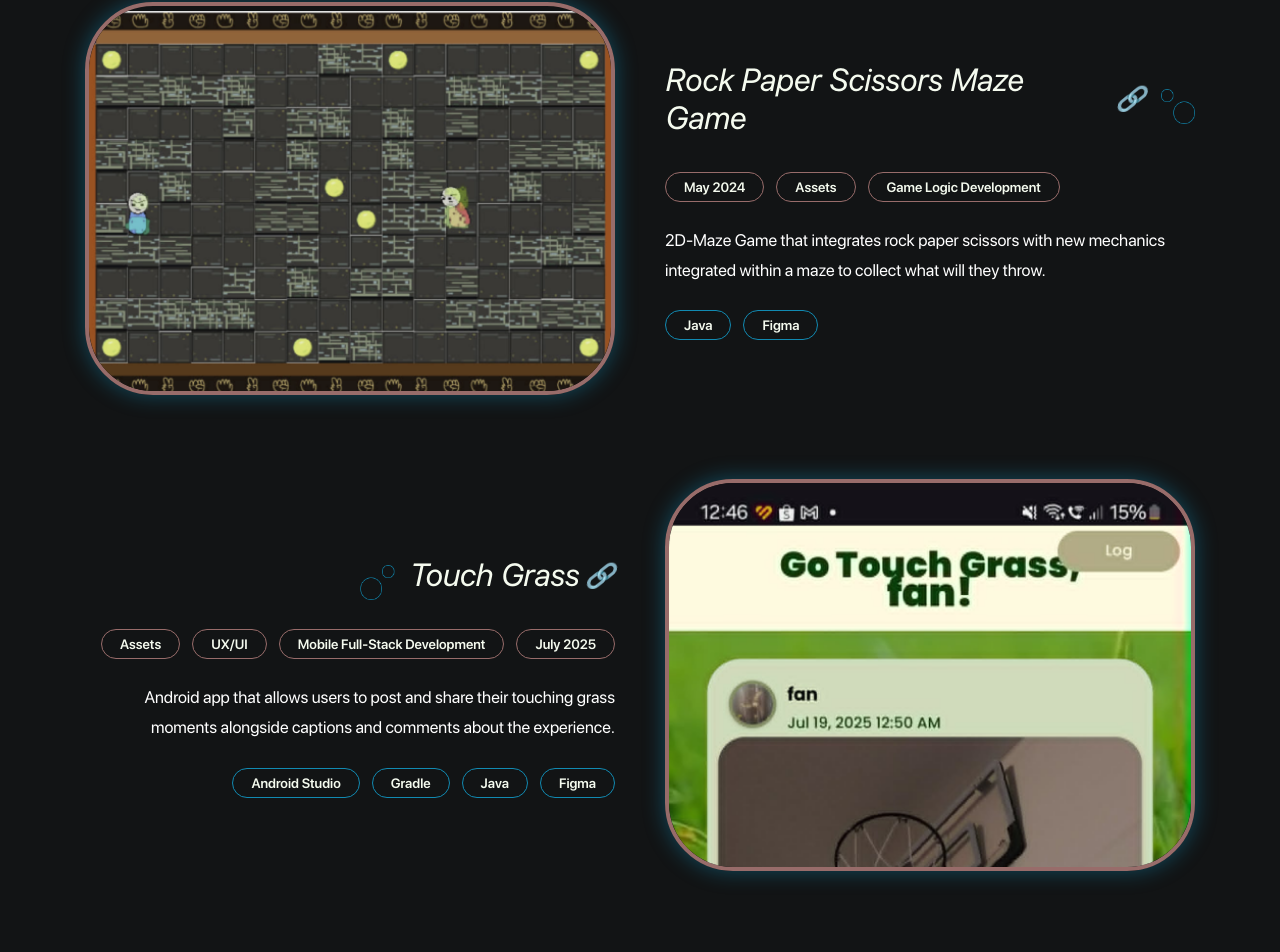
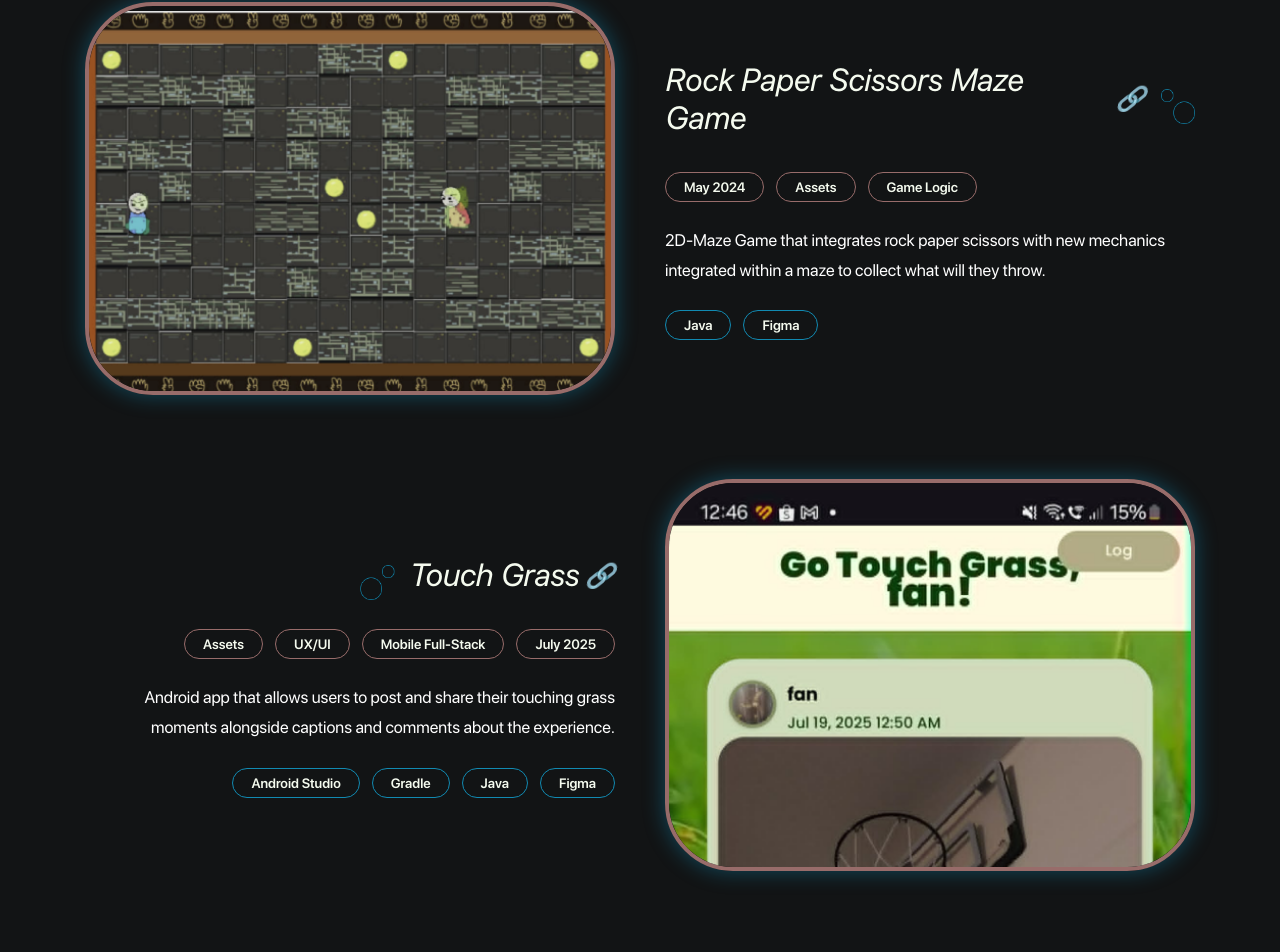
Before and after one commit to icepicklife/personal-website-portfo, a React (Vite) app: page / in a window 1280 px wide. Shown: the part 2931-3883 px from the top of the page. Built offline with nearby package versions, Linux system fonts and the light colour scheme.

Commit message:
make roles more concise

```diff
--- a/src/components/Projects.jsx
+++ b/src/components/Projects.jsx
@@ -63,7 +63,7 @@ const projectsData = [
         description: "2D-Maze Game that integrates rock paper scissors with new mechanics integrated within a maze to collect what will they throw.",
         tech: ["Java", "Figma"],
         date_released: "May 2024",
-        roles_done: ["Assets", "Game Logic Development"],
+        roles_done: ["Assets", "Game Logic"],
         img: Maze_preview,
         view_link: MazeGame_github
     },
@@ -73,7 +73,7 @@ const projectsData = [
         description: "Android app that allows users to post and share their touching grass moments alongside captions and comments about the experience.",
         tech: ["Android Studio", "Gradle", "Java", "Figma"],
         date_released: "July 2025",
-        roles_done: ["Assets", "UX/UI", "Mobile Full-Stack Development"],
+        roles_done: ["Assets", "UX/UI", "Mobile Full-Stack"],
         img: TouchGrass_preview,
         view_link: TouchGrass_github
     }
```
